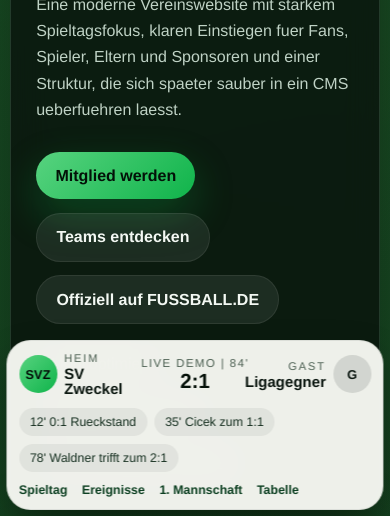
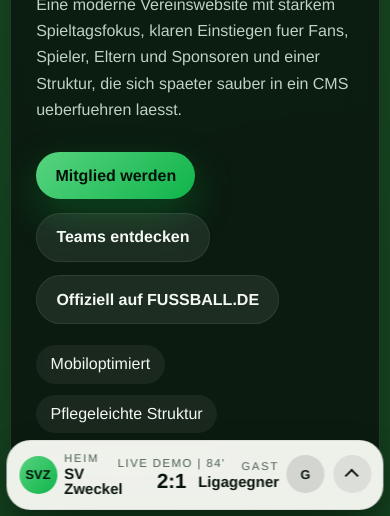
Before and after one commit to kevin1337pro/sv-zweckel-website, a plain HTML site: page index.html in a window 390 px wide. Shown: the part 328-844 px from the top of the page. Drawn offline with Linux system fonts and the light colour scheme.

Commit message:
Add collapsible mobile live bar

```diff
--- a/index.html
+++ b/index.html
@@ -546,6 +546,7 @@
 
     <aside class="live-matchbar" aria-label="Live Ergebnisse und Ereignisse">
       <div class="live-matchbar-inner">
+        <div class="live-matchbar-primary">
           <div class="live-matchbar-score">
             <div class="live-club live-club-home">
               <span class="live-club-mark">SVZ</span>
@@ -569,6 +570,18 @@
             </div>
           </div>
 
+          <button
+            class="live-matchbar-toggle"
+            type="button"
+            aria-expanded="true"
+            aria-controls="live-matchbar-extra"
+            aria-label="Live-Leiste ein- oder ausklappen"
+          >
+            <span class="live-matchbar-toggle-icon" aria-hidden="true"></span>
+          </button>
+        </div>
+
+        <div class="live-matchbar-extra" id="live-matchbar-extra">
         <div class="live-matchbar-events">
           <span class="live-event-chip">12' 0:1 Rueckstand</span>
           <span class="live-event-chip">35' Cicek zum 1:1</span>
@@ -582,6 +595,7 @@
           <a href="mannschaften.html">Tabelle</a>
         </div>
         </div>
+      </div>
     </aside>
 
     <script src="data.js"></script>
--- a/script.js
+++ b/script.js
@@ -20,6 +20,9 @@ const navToggle = document.querySelector(".nav-toggle");
 const primaryNav = document.querySelector("#primary-nav");
 const searchInput = document.querySelector("#site-search");
 const contactForm = document.querySelector(".contact-form");
+const liveMatchbar = document.querySelector(".live-matchbar");
+const liveMatchbarToggle = document.querySelector(".live-matchbar-toggle");
+const mobileLiveMatchbar = window.matchMedia("(max-width: 560px)");
 
 function renderNews() {
   if (!newsGrid) {
@@ -223,6 +226,48 @@ function bindFormDemo() {
   });
 }
 
+function setLiveMatchbarState(collapsed) {
+  if (!liveMatchbar || !liveMatchbarToggle) {
+    return;
+  }
+
+  liveMatchbar.classList.toggle("is-collapsed", collapsed);
+  document.body.classList.toggle("live-matchbar-collapsed", collapsed);
+  liveMatchbarToggle.setAttribute("aria-expanded", String(!collapsed));
+}
+
+function syncLiveMatchbarToViewport() {
+  if (!liveMatchbar || !liveMatchbarToggle) {
+    return;
+  }
+
+  if (mobileLiveMatchbar.matches) {
+    setLiveMatchbarState(true);
+    return;
+  }
+
+  setLiveMatchbarState(false);
+}
+
+function bindLiveMatchbar() {
+  if (!liveMatchbar || !liveMatchbarToggle) {
+    return;
+  }
+
+  syncLiveMatchbarToViewport();
+
+  liveMatchbarToggle.addEventListener("click", () => {
+    if (!mobileLiveMatchbar.matches) {
+      return;
+    }
+
+    const collapsed = liveMatchbar.classList.contains("is-collapsed");
+    setLiveMatchbarState(!collapsed);
+  });
+
+  mobileLiveMatchbar.addEventListener("change", syncLiveMatchbarToViewport);
+}
+
 renderNews();
 renderQuicklinks();
 renderTeams();
@@ -233,3 +278,4 @@ renderOfficialMeta();
 bindNavigation();
 bindSearch();
 bindFormDemo();
+bindLiveMatchbar();
--- a/styles.css
+++ b/styles.css
@@ -317,6 +317,13 @@ textarea {
   backdrop-filter: blur(18px);
 }
 
+.live-matchbar-primary {
+  display: flex;
+  align-items: center;
+  gap: 0.85rem;
+  min-width: 0;
+}
+
 .live-matchbar-score,
 .live-club,
 .live-matchbar-links {
@@ -327,6 +334,7 @@ textarea {
 .live-matchbar-score {
   gap: 1rem;
   min-width: 0;
+  flex: 1;
 }
 
 .live-club {
@@ -404,6 +412,10 @@ textarea {
   min-width: 0;
 }
 
+.live-matchbar-extra {
+  display: contents;
+}
+
 .live-event-chip {
   display: inline-flex;
   align-items: center;
@@ -426,6 +438,29 @@ textarea {
   font-weight: 700;
   color: #0d4022;
   white-space: nowrap;
+}
+
+.live-matchbar-toggle {
+  display: none;
+  align-items: center;
+  justify-content: center;
+  width: 38px;
+  height: 38px;
+  border: 0;
+  border-radius: 50%;
+  background: rgba(11, 23, 16, 0.08);
+  color: #0b1710;
+  flex: 0 0 auto;
+}
+
+.live-matchbar-toggle-icon {
+  display: inline-block;
+  width: 10px;
+  height: 10px;
+  border-right: 2px solid currentColor;
+  border-bottom: 2px solid currentColor;
+  transform: rotate(45deg) translateY(-1px);
+  transition: transform 180ms ease;
 }
 
 .hero-overlay-card {
@@ -1679,6 +1714,10 @@ textarea {
     padding-bottom: 11.8rem;
   }
 
+  body.home-page.live-matchbar-collapsed {
+    padding-bottom: 5.6rem;
+  }
+
   .live-matchbar {
     width: calc(100vw - 0.8rem);
     bottom: 0.4rem;
@@ -1697,6 +1736,10 @@ textarea {
     gap: 0.55rem;
   }
 
+  .live-matchbar-primary {
+    gap: 0.55rem;
+  }
+
   .live-club {
     gap: 0.45rem;
   }
@@ -1707,6 +1750,23 @@ textarea {
 
   .live-score-block strong {
     font-size: 1.28rem;
+  }
+
+  .live-matchbar-toggle {
+    display: inline-flex;
+  }
+
+  .live-matchbar-extra {
+    display: grid;
+    gap: 0.7rem;
+  }
+
+  .live-matchbar.is-collapsed .live-matchbar-extra {
+    display: none;
+  }
+
+  .live-matchbar.is-collapsed .live-matchbar-toggle-icon {
+    transform: rotate(-135deg) translateY(-1px);
   }
 
   .live-event-chip,
```
Lines whose indentation alone changed are shown as unchanged.
